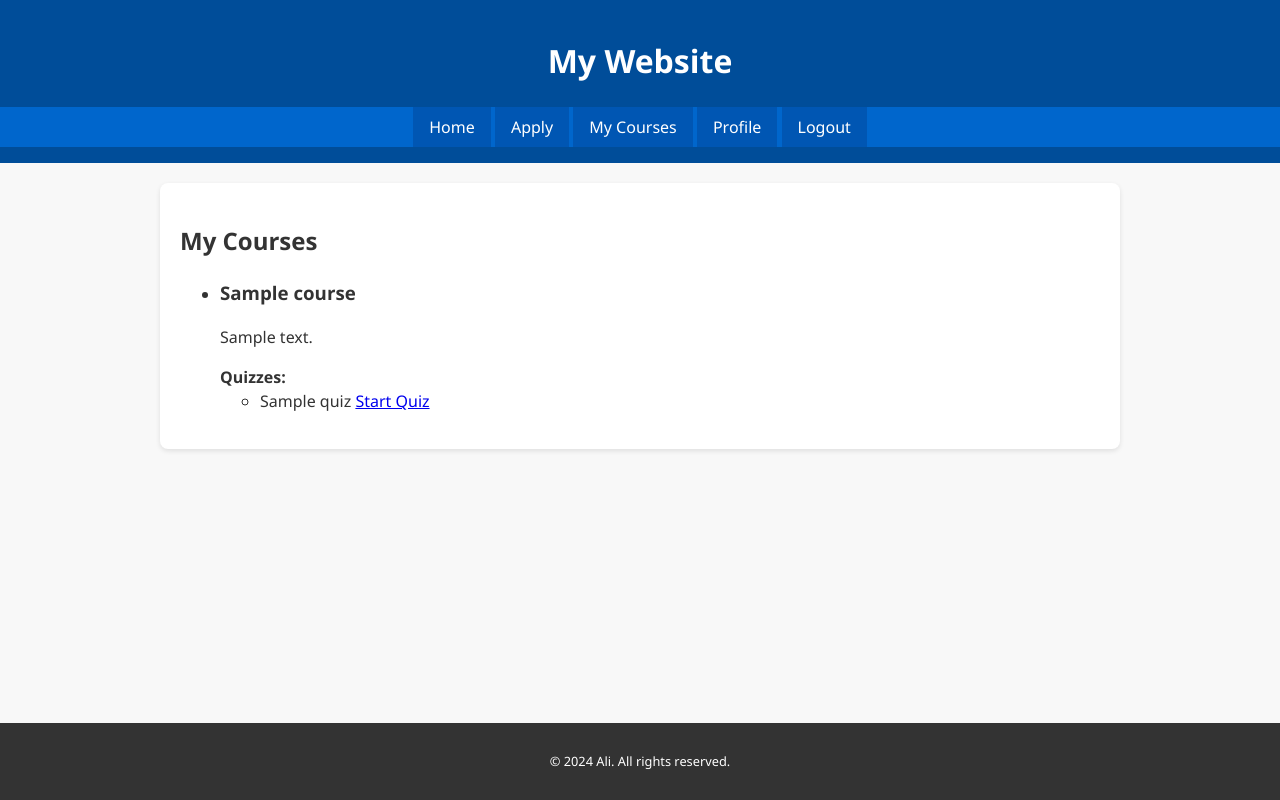
After one commit to ALLIA12/QuizPlatform, a Django app: page /my-courses/ in a window 1280 px wide. The commit adds this page. Run offline with Django 5.2, Linux system fonts and the light colour scheme; a user stored in the database is signed in; tables that the repository leaves empty hold one stand-in row (values such as "Sample post"); parts of the project's set-up code (start-up, migrations or seed data) failed here and were passed over.

```diff
--- a/quizzes/models.py
+++ b/quizzes/models.py
@@ -22,24 +22,15 @@ class Course(models.Model):
         return self.title
 
 
-class Question(models.Model):
-    course = models.ForeignKey(Course, related_name='questions', on_delete=models.CASCADE)
+class MultipleChoiceQuestion(models.Model):
+    course = models.ForeignKey(Course, related_name='mc_questions', on_delete=models.CASCADE)
     text = models.TextField()
-    created_at = models.DateTimeField(auto_now_add=True)
-
-    class Meta:
-        abstract = True
+    choice_type = models.CharField(max_length=8,
+                                   choices=[('single', 'Single Answer'), ('multiple', 'Multiple Answers')],
+                                   default='single')
 
     def __str__(self):
         return self.text
-
-
-class MultipleChoiceQuestion(Question):
-    choice_type = models.CharField(max_length=8,
-                                   choices=[('single', 'Single Answer'), ('multiple', 'Multiple Answers')],
-                                   default='single')
-    # Ensuring related_name is unique for this subclass
-    course = models.ForeignKey(Course, related_name='mc_questions', on_delete=models.CASCADE)
 
 
 class Choice(models.Model):
@@ -51,6 +42,35 @@ class Choice(models.Model):
         return self.text
 
 
-class FileUploadQuestion(Question):
-    # Ensuring related_name is unique for this subclass
-    course = models.ForeignKey(Course, related_name='file_upload_questions', on_delete=models.CASCADE)
+class Quiz(models.Model):
+    course = models.ForeignKey(Course, related_name='quizzes', on_delete=models.CASCADE)
+    title = models.CharField(max_length=255)
+    description = models.TextField()
+    mc_questions = models.ManyToManyField('MultipleChoiceQuestion', related_name='quizzes', blank=True)
+
+    def __str__(self):
+        return self.title
+
+
+class Submission(models.Model):
+    user = models.ForeignKey(CustomUser, related_name='submissions', on_delete=models.CASCADE)
+    quiz = models.ForeignKey(Quiz, related_name='submissions', on_delete=models.CASCADE)
+    score = models.FloatField(default=0.0)
+
+    def calculate_score(self):
+        total_questions = self.answers.count()
+        correct_answers = self.answers.filter(choice__is_correct=True).count()
+        self.score = (correct_answers / total_questions) * 100 if total_questions > 0 else 0
+        self.save()
+
+    def __str__(self):
+        return f"{self.user.username} - {self.quiz.title} - Score: {self.score}"
+
+
+class UserAnswer(models.Model):
+    submission = models.ForeignKey(Submission, related_name='answers', on_delete=models.CASCADE)
+    question = models.ForeignKey(MultipleChoiceQuestion, on_delete=models.CASCADE)
+    choice = models.ForeignKey(Choice, on_delete=models.CASCADE)
+
+    def __str__(self):
+        return f"{self.submission.user.username} - {self.question.text} - Chose: {self.choice.text}"
--- a/quizzes/templates/base_generic.html
+++ b/quizzes/templates/base_generic.html
@@ -16,7 +16,7 @@
             <li><a href="{% url 'home' %}">Home</a></li>
             {% if user.is_authenticated %}
                 <li><a href="{% url 'apply_for_courses' %}">Apply</a></li>
-
+                <li><a href="{% url 'my_courses' %}">My Courses</a></li>
                 <li><a href="{% url 'update_profile' %}">Profile</a></li>
                 <li>
                     <!--Couldn't find any other way to include a form button here, sooo i guess this works yay-->
--- /dev/null
+++ b/quizzes/templates/quizzes/my_courses.html
@@ -0,0 +1,30 @@
+{% extends "base_generic.html" %}
+
+{% block content %}
+    <h2>My Courses</h2>
+    {% if courses %}
+        <ul>
+            {% for course in courses %}
+                <li>
+                    <h3>{{ course.title }}</h3>
+                    <p>{{ course.description }}</p>
+                    <strong>Quizzes:</strong>
+                    {% if course.quizzes.all %}
+                        <ul>
+                            {% for quiz in course.quizzes.all %}
+                                <li>
+                                    {{ quiz.title }}
+                                    <a href="{% url 'start_quiz' quiz.id %}">Start Quiz</a>
+                                </li>
+                            {% endfor %}
+                        </ul>
+                    {% else %}
+                        <p>No quizzes available.</p>
+                    {% endif %}
+                </li>
+            {% endfor %}
+        </ul>
+    {% else %}
+        <p>You are not enrolled in any courses.</p>
+    {% endif %}
+{% endblock %}
--- a/quizzes/urls.py
+++ b/quizzes/urls.py
@@ -1,5 +1,5 @@
 from django.urls import path
-from .views import home, register, update_profile, apply_for_courses
+from .views import home, register, update_profile, apply_for_courses, my_courses, get_mcqs_for_course
 from quizzes.forms import CustomAuthenticationForm
 from django.contrib.auth import views as auth_views
 from django.contrib.auth.views import LogoutView
@@ -15,4 +15,5 @@ urlpatterns = [
     path('profile/', update_profile, name='update_profile'),
     path('logout/', LogoutView.as_view(next_page=home), name='logout'),
     path('apply/', apply_for_courses, name='apply_for_courses'),
+    path('my-courses/', my_courses, name='my_courses'),
 ]
--- a/quizzes/views.py
+++ b/quizzes/views.py
@@ -1,9 +1,12 @@
 from django.shortcuts import render, redirect
-from .forms import CustomUserCreationForm
+from .forms import CustomUserCreationForm, QuizForm
 from django.contrib import messages
-from django.contrib.auth.decorators import login_required
 from .forms import CustomUserChangeForm
 from .forms import CourseApplicationForm
+from .models import Course, Submission, Quiz
+from django.shortcuts import render, redirect, get_object_or_404
+from django.contrib.auth.decorators import login_required
+
 
 
 # Create your views here.
@@ -37,7 +40,6 @@ def update_profile(request):
     return render(request, 'accounts/profile.html', {'user_form': form})
 
 
-
 @login_required
 def apply_for_courses(request):
     if request.method == 'POST':
@@ -53,3 +55,30 @@ def apply_for_courses(request):
         form = CourseApplicationForm(user=request.user)
 
     return render(request, 'quizzes/apply_for_courses.html', {'form': form})
+
+
+@login_required
+def my_courses(request):
+    # Fetch all courses where the current user is a participant
+    courses = Course.objects.filter(participants=request.user)
+    return render(request, 'quizzes/my_courses.html', {'courses': courses})
+
+
+@login_required
+def take_quiz(request, quiz_id):
+    quiz = get_object_or_404(Quiz, pk=quiz_id)
+    if request.method == 'POST':
+        form = QuizForm(request.POST, quiz=quiz, user=request.user)
+        if form.is_valid():
+            submission = form.save()
+            return redirect('view_results', submission_id=submission.id)
+    else:
+        form = QuizForm(quiz=quiz, user=request.user)
+
+    return render(request, 'quizzes/take_quiz.html', {'form': form, 'quiz': quiz})
+
+
+@login_required
+def view_results(request, submission_id):
+    submission = get_object_or_404(Submission, pk=submission_id, user=request.user)
+    return render(request, 'quizzes/results.html', {'submission': submission})
```
Also changed, not shown: quizzes/admin.py (+14 -9 lines), quizzes/forms.py (+39 -2 lines), quizzes/migrations/0005_quiz_submission_useranswer_delete_fileuploadquestion.py (added), quizzes/migrations/0006_quiz_mc_questions.py (added), quizzes/migrations/0007_remove_multiplechoicequestion_created_at.py (added).
